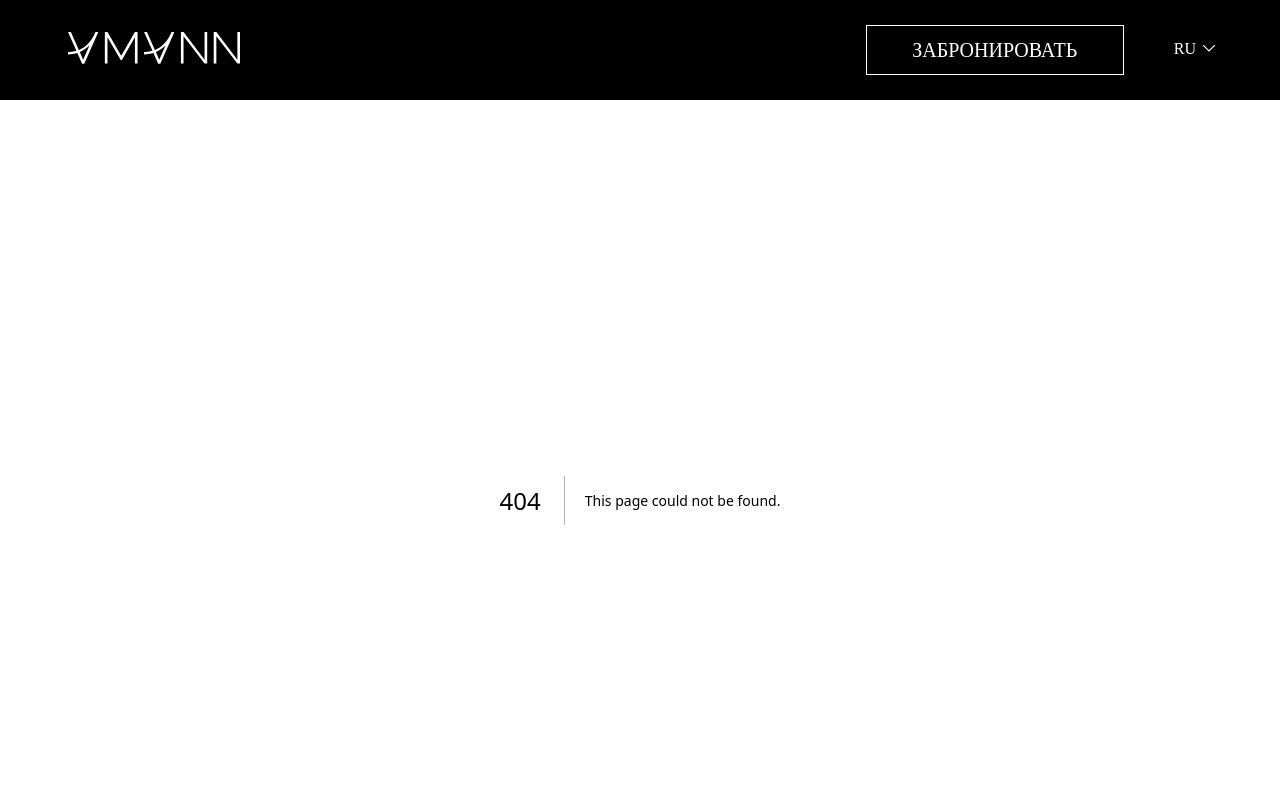
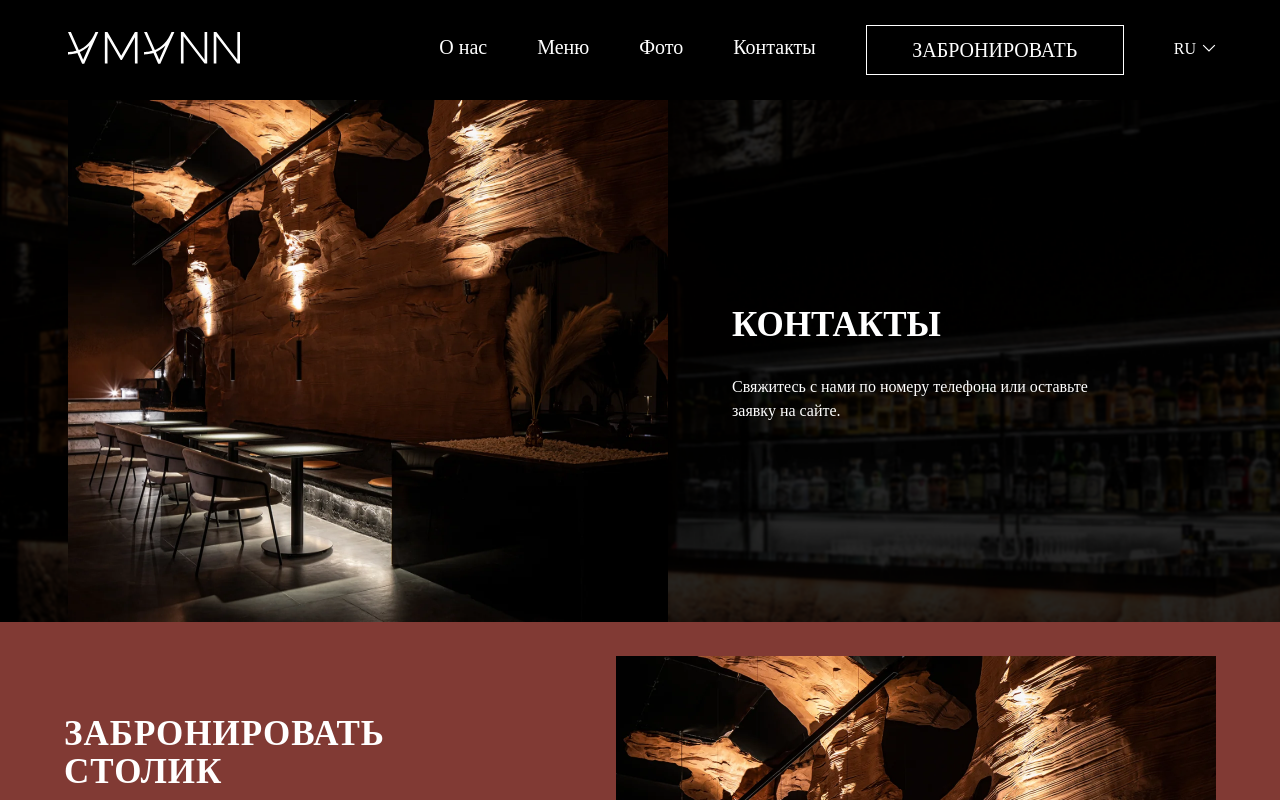
Before and after one commit to notlikethiss/amann-web, a Next.js app: page /contact in a window 1280 px wide. Before the commit this address had no page. Shown: the top 800 px of the page. Built offline with nearby package versions, Linux system fonts and the light colour scheme; a web font is replaced by a local one.

Commit message:
added contact page & image fixing

```diff
--- a/pages/about.tsx
+++ b/pages/about.tsx
@@ -31,7 +31,7 @@ const AboutPage: FC = () => {
 				>
 					<Image
 						alt="interier"
-						src={"/assets/img/Interier-three.jpg"}
+						src={"/assets/img/interier/Interier-seven.webp"}
 						width={600}
 						height={522}
 						className="photo-interier"
--- /dev/null
+++ b/pages/contact.tsx
@@ -0,0 +1,75 @@
+//main modules
+import { Box, Typography } from "@mui/material";
+import { Parallax } from "react-parallax";
+import Image from "next/image";
+
+//types
+import type { FC } from "react";
+
+//user components
+import InfoBlock from "../components/blocks/InfoBlock";
+import AboutBlock from "../components/blocks/AboutBlock";
+import ContactBlock from "../components/blocks/ContactBlock";
+import BookingBlock from "../components/blocks/BookingBlock";
+
+const ContactPage: FC = () => {
+	return (
+		<section className="about-page mobile-padding">
+			<Parallax
+				blur={1}
+				bgImage="/assets/img/About-bg.png"
+				bgImageAlt="bg"
+				strength={300}
+			>
+				<Box
+					sx={{
+						display: "flex",
+						height: "522px",
+						alignItems: "center",
+						justifyContent: "center",
+						width: "100%",
+					}}
+					className="photo-container"
+				>
+					<Image
+						alt="interier"
+						src={"/assets/img/interier/Interier-six.webp"}
+						width={600}
+						height={522}
+						className="photo-interier"
+					/>
+					<Box
+						sx={{
+							display: "flex",
+							flexDirection: "column",
+							alignItems: "flex-start",
+							justifyContent: "center",
+							marginLeft: "64px",
+							marginRight: "80px",
+						}}
+						className={"photo-info"}
+					>
+						<Typography
+							sx={{
+								textTransform: "uppercase",
+								fontSize: "35px",
+								fontWeight: "800",
+								marginBottom: "24px",
+							}}
+							className="photo-heading"
+						>
+							Контакты
+						</Typography>
+						<Typography className="photo-description">
+							Свяжитесь с нами по номеру телефона или оставьте заявку на сайте.
+						</Typography>
+					</Box>
+				</Box>
+			</Parallax>
+			<BookingBlock />
+			<ContactBlock />
+		</section>
+	);
+};
+
+export default ContactPage;
```
